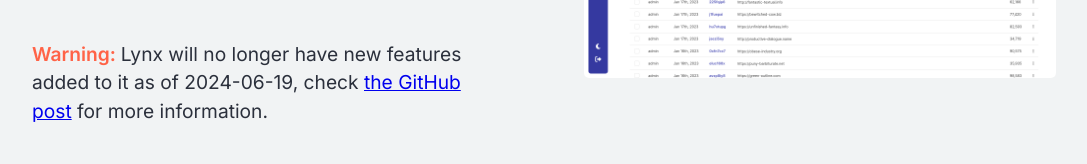
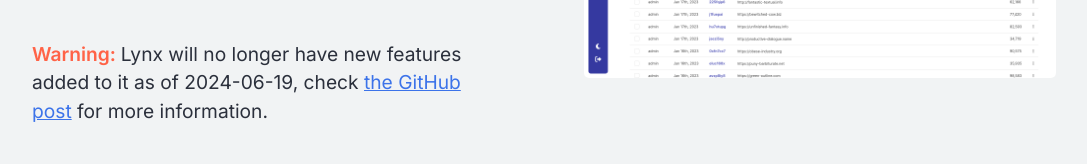
Before and after one commit to Lynx-Shortener/Landing, a plain HTML site: page src/index.html in a window 1280 px wide. Shown: the part 434-598 px from the top of the page, without its empty margins (96-1183 px from the left). Drawn offline with Linux system fonts and the light colour scheme.

Commit message:
Update index.html

```diff
--- a/src/index.html
+++ b/src/index.html
@@ -68,7 +68,7 @@
         <div class="body">
             <h2>The sleek, powerful URL shortener you've been looking for.</h2>
             <p>Lynx is a URL shortener built using the MEVN stack with features such as multi-user support, ShareX integration and 2FA.</p>
-            <p><span style="color: tomato; font-weight: bold;">Warning: </span>Lynx will no longer have new features added to it as of 2024-06-19, check <a href="https://github.com/Lynx-Shortener/Lynx/discussions/155" target="_blank" rel="noopener noreferrer">the GitHub post</a> for more information.</p>
+            <p><span style="color: tomato; font-weight: bold;">Warning: </span>Lynx will no longer have new features added to it as of 2024-06-19, check <a style="color: var(--accent);" href="https://github.com/Lynx-Shortener/Lynx/discussions/155" target="_blank" rel="noopener noreferrer">the GitHub post</a> for more information.</p>
             <div class="buttons">
                 <a href="https://docs.getlynx.dev/installation" class="button installation" rel="noopener noreferrer" target="_blank">
                     <button>Install</button>
```
